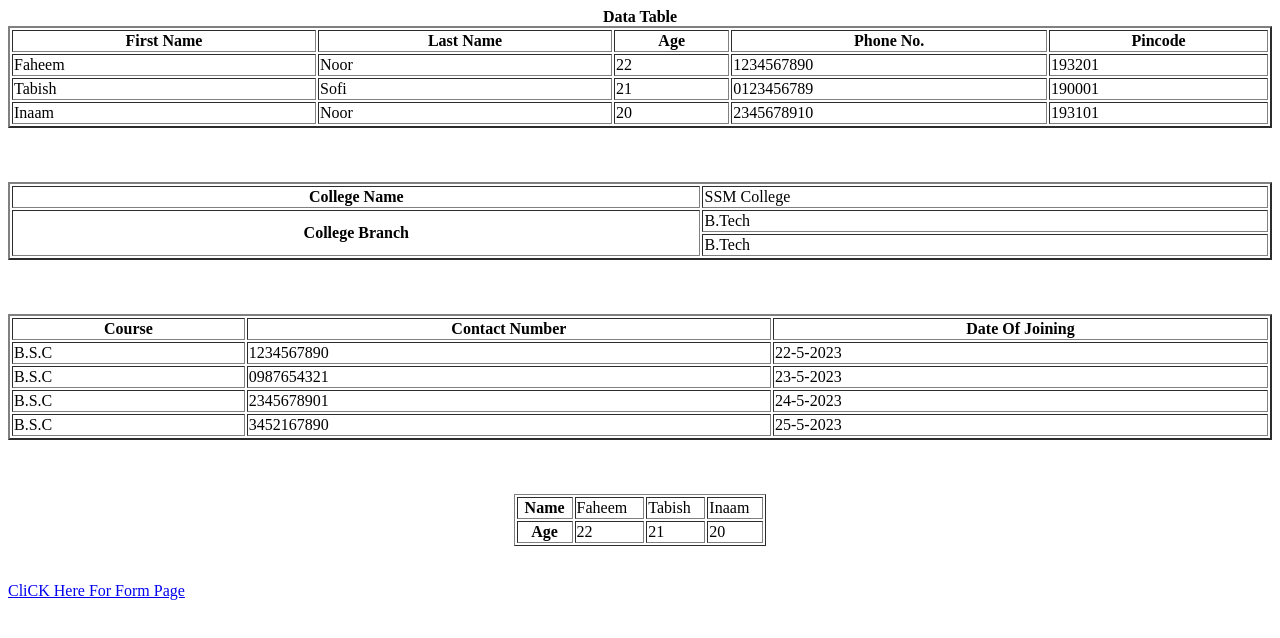
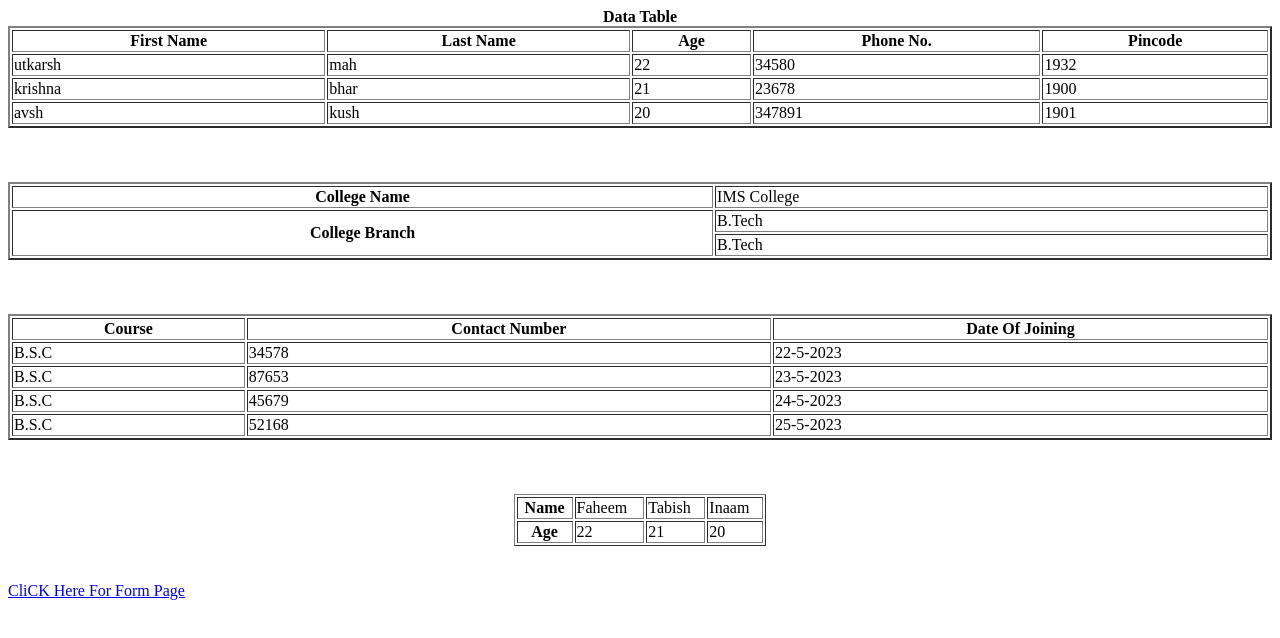
Before and after one commit to utkarsh-0106/IBM_Training, a plain HTML site: page html/Assignment/Assignment2/table.html in a window 1280 px wide. Drawn offline with Linux system fonts and the light colour scheme.

Commit message:
assignment

```diff
--- a/html/Assignment/Assignment2/table.html
+++ b/html/Assignment/Assignment2/table.html
@@ -19,25 +19,25 @@
       </thead>
       <tbody>
         <tr>
-            <td>Faheem</td>
-            <td>Noor</td>
+            <td>utkarsh</td>
+            <td>mah</td>
             <td>22</td>
-            <td>1234567890</td>
-            <td>193201</td>
+            <td>34580</td>
+            <td>1932</td>
         </tr>
         <tr>
-            <td>Tabish</td>
-            <td>Sofi</td>
+            <td>krishna</td>
+            <td>bhar</td>
             <td>21</td>
-            <td>0123456789</td>
-            <td>190001</td>
+            <td>23678</td>
+            <td>1900</td>
         </tr>
         <tr>
-            <td>Inaam</td>
-            <td>Noor</td>
+            <td>avsh</td>
+            <td>kush</td>
             <td>20</td>
-            <td>2345678910</td>
-            <td>193101</td>
+            <td>347891</td>
+            <td>1901</td>
         </tr>
       </tbody>
 
@@ -47,7 +47,7 @@
         <tbody>
             <tr>
                 <th>College Name</th>
-                <td>SSM College</td>
+                <td>IMS College</td>
             </tr>
 
 
@@ -73,25 +73,25 @@
         <tbody>
             <tr>
                 <td>B.S.C</td>
-                <td>1234567890</td>
+                <td>34578</td>
                 <td>22-5-2023</td>
             </tr>
             <tr>
 
                     <td>B.S.C</td>
-                    <td>0987654321</td>
+                    <td>87653</td>
                     <td>23-5-2023</td>
 
 
             </tr>
             <tr>
                 <td>B.S.C</td>
-                <td>2345678901</td>
+                <td>45679</td>
                 <td>24-5-2023</td>
             </tr>
         <tr>
             <td>B.S.C</td>
-            <td>3452167890</td>
+            <td>52168</td>
             <td>25-5-2023</td>
         </tr>
         </tbody>
```
Also changed, not shown: 2 other files.
